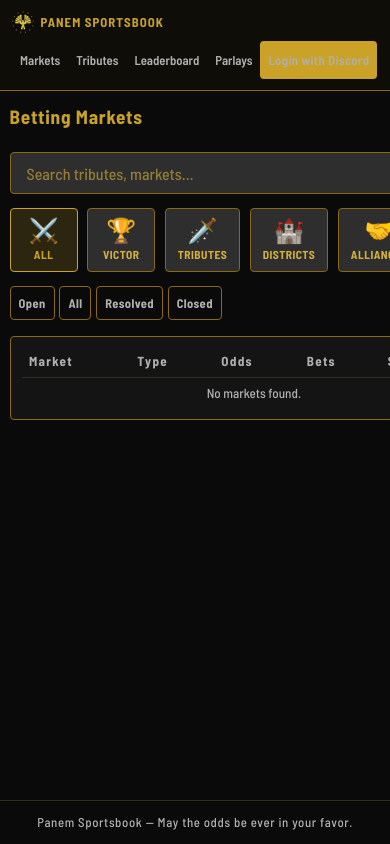
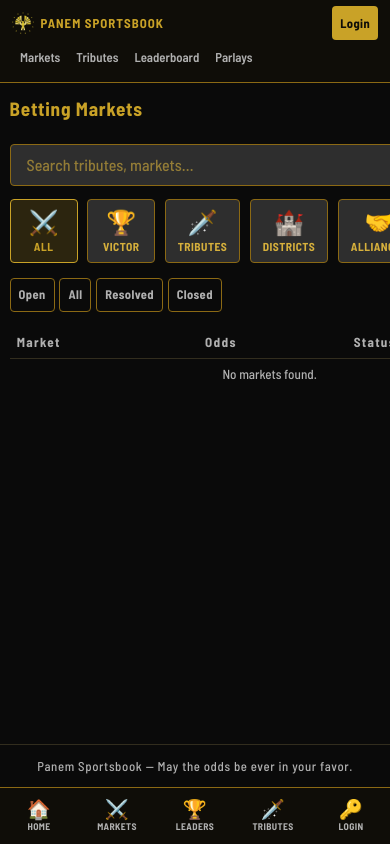
Before and after one commit to Phqen1x/thg-sportsbook, a FastAPI app: template web/templates/markets.html in a window 390 px wide; the page is wider, and only the part inside the window is pictured. Run offline with FastAPI, Linux system fonts and the light colour scheme; the template is opened without the code that fills it, so the values that code supplies are empty; parts of the project's set-up code (start-up, migrations or seed data) failed here and were passed over.

Commit message:
Make web interface responsive across desktop and mobile
- Restructure navbar so auth (login/logout/avatar) is always visible on
  mobile, no longer buried in the horizontally-scrolling nav-links row
- Add sticky bottom navigation bar on mobile (≤640px) with Home, Markets,
  My Bets, Parlay, Balance (logged-in) or Leaderboard, Tributes, Login
  (logged-out); includes safe-area padding for notched phones
- Hide secondary table columns on mobile via .hide-mobile utility class:
  tributes (gender, age, score, kills, alliance), markets (type, bets),
  my bets (odds at placement)
- Add .table-wide for tables that genuinely need horizontal scroll on
  mobile, removing the blanket min-width that forced all tables to scroll
- Fix .quick-amounts to wrap on narrow screens
- Improve .parlay-card-header stacking on mobile
- Fix invalid nested <form> inside <a> on bet page

https://claude.ai/code/session_01Gm7VRrC9Pew5EesDB4JYKP

```diff
--- a/web/static/style.css
+++ b/web/static/style.css
@@ -51,12 +51,12 @@ a:hover { color: var(--header-gold); }
   border-bottom: 1px solid var(--card-border);
   display: flex;
   align-items: center;
-  justify-content: space-between;
   padding: 0 1.5rem;
   height: 56px;
   position: sticky;
   top: 0;
   z-index: 100;
+  gap: 0.5rem;
 }
 
 .brand {
@@ -68,6 +68,7 @@ a:hover { color: var(--header-gold); }
   text-decoration: none;
   white-space: nowrap;
   display: flex; align-items: center; gap: .4rem;
+  flex-shrink: 0;
 }
 .brand:hover { color: var(--text-gold); }
 .brand-logo { width: 22px; height: 22px; object-fit: contain; flex-shrink: 0; }
@@ -76,7 +77,9 @@ a:hover { color: var(--header-gold); }
   display: flex;
   align-items: center;
   gap: 0.25rem;
-  flex-wrap: wrap;
+  flex: 1;
+  overflow: hidden;
+  min-width: 0;
 }
 
 .nav-links a {
@@ -86,6 +89,7 @@ a:hover { color: var(--header-gold); }
   padding: 0.25rem 0.6rem;
   border-radius: var(--radius);
   transition: color 0.15s;
+  white-space: nowrap;
 }
 .nav-links a:hover, .nav-links a.active { color: var(--text-white); }
 .nav-links a.active { color: var(--header-gold); }
@@ -95,10 +99,12 @@ a:hover { color: var(--header-gold); }
   display: flex;
   align-items: center;
   gap: 0.5rem;
-  margin-left: 0.5rem;
+  flex-shrink: 0;
   font-size: 0.85rem;
   color: var(--text-dim);
 }
+.nav-username { white-space: nowrap; }
+.nav-login-btn { flex-shrink: 0; }
 
 .avatar {
   width: 28px;
@@ -792,19 +798,20 @@ input[type=checkbox], input[type=radio] { accent-color: var(--header-gold); }
 
 /* ── Responsive: mobile (≤640px) ─────────────────────────────────────────── */
 @media (max-width: 640px) {
-  /* Navbar: brand stays, links scroll horizontally below on their own line */
+  /* Navbar */
   .navbar {
     height: auto;
     min-height: 52px;
     padding: 0.4rem 0.75rem;
     flex-wrap: wrap;
-    align-items: flex-start;
+    align-items: center;
     gap: 0;
   }
   .brand { font-size: 0.88rem; padding: 0.3rem 0; flex: 1; }
   .nav-links {
     order: 3;
     width: 100%;
+    flex: none;
     overflow-x: auto;
     scrollbar-width: none;
     flex-wrap: nowrap;
@@ -813,9 +820,10 @@ input[type=checkbox], input[type=radio] { accent-color: var(--header-gold); }
   }
   .nav-links::-webkit-scrollbar { display: none; }
   .nav-links > a { font-size: 0.8rem; padding: 0.25rem 0.5rem; white-space: nowrap; }
-  .nav-user { order: 2; margin-left: auto; }
-  .nav-user > span { display: none; }
+  .nav-user { margin-left: auto; gap: 0.35rem; }
+  .nav-username { display: none; }
   .nav-user .btn { font-size: 0.75rem; padding: 0.2rem 0.45rem; }
+  .nav-login-btn { font-size: 0.78rem; padding: 0.25rem 0.55rem; }
 
   /* Container */
   .container { padding: 0.75rem 0.6rem; }
@@ -833,9 +841,12 @@ input[type=checkbox], input[type=radio] { accent-color: var(--header-gold); }
 
   /* Cards / tables */
   .card { padding: 0.6rem 0.7rem; }
-  .table-scroll, .card { overflow-x: auto; }
-  .table { min-width: 460px; }
+  .table-scroll { overflow-x: auto; -webkit-overflow-scrolling: touch; }
+  .table-wide { min-width: 520px; }
   .table th, .table td { padding: 0.35rem 0.45rem; font-size: 0.82rem; }
+
+  /* Column visibility */
+  .hide-mobile { display: none !important; }
 
   /* Buttons */
   .btn { font-size: 0.85rem; padding: 0.4rem 0.7rem; min-height: 38px; }
@@ -851,6 +862,7 @@ input[type=checkbox], input[type=radio] { accent-color: var(--header-gold); }
   .form-row { grid-template-columns: 1fr; }
   .input-row { flex-wrap: wrap; }
   .form-control { font-size: 0.9rem; }
+  .quick-amounts { flex-wrap: wrap; }
 
   /* Balance */
   .balance-layout { grid-template-columns: 1fr; }
@@ -864,6 +876,10 @@ input[type=checkbox], input[type=radio] { accent-color: var(--header-gold); }
   .odds-card { padding: 0.6rem; }
   .odds-display { font-size: 1.25rem; }
 
+  /* Parlay card */
+  .parlay-card-header { flex-direction: column; align-items: flex-start; }
+  .parlay-card-right { width: 100%; justify-content: flex-start; }
+
   /* Home page */
   .home-search-input { font-size: 1rem; padding: 0.65rem 1rem; }
   .home-cat-pill { min-width: 68px; padding: 0.6rem 0.75rem; }
@@ -876,6 +892,9 @@ input[type=checkbox], input[type=radio] { accent-color: var(--header-gold); }
   .home-market-actions .btn-sm { width: 100%; justify-content: center; }
   .home-promo-card { min-width: 200px; }
   .home-parlay-card { min-width: 200px; }
+
+  /* Body padding for fixed mobile nav */
+  body { padding-bottom: calc(56px + env(safe-area-inset-bottom, 0px)); }
 }
 
 /* ── Responsive: small mobile (≤400px) ───────────────────────────────────── */
@@ -894,3 +913,43 @@ input[type=checkbox], input[type=radio] { accent-color: var(--header-gold); }
   .home-market-actions { flex-direction: row; width: auto; }
   .home-market-actions .btn-sm { width: auto; }
 }
+
+/* ── Mobile Bottom Navigation ─────────────────────────────────────────────── */
+.mobile-nav { display: none; }
+
+@media (max-width: 640px) {
+  .mobile-nav {
+    display: flex;
+    position: fixed;
+    bottom: 0;
+    left: 0;
+    right: 0;
+    background: var(--header-dark);
+    border-top: 1px solid var(--card-border);
+    z-index: 100;
+    padding-bottom: env(safe-area-inset-bottom, 0px);
+  }
+  .mobile-nav-item {
+    flex: 1;
+    display: flex;
+    flex-direction: column;
+    align-items: center;
+    justify-content: center;
+    padding: 0.5rem 0.2rem;
+    color: var(--text-dim);
+    text-decoration: none;
+    font-size: 0.6rem;
+    font-weight: 700;
+    letter-spacing: 0.04em;
+    text-transform: uppercase;
+    gap: 0.15rem;
+    min-height: 56px;
+    transition: color 0.15s;
+    border: none;
+    background: none;
+  }
+  .mobile-nav-item.active { color: var(--header-gold); }
+  .mobile-nav-item:hover { color: var(--text-white); }
+  .mobile-nav-icon { font-size: 1.2rem; line-height: 1; display: block; }
+  .mobile-nav-label { line-height: 1.2; display: block; }
+}
--- a/web/templates/base.html
+++ b/web/templates/base.html
@@ -26,15 +26,17 @@
       {% if user.is_admin %}
         <a href="/admin" class="nav-admin {% if request.url.path.startswith('/admin') %}active{% endif %}">Admin</a>
       {% endif %}
-      <div class="nav-user">
-        <img src="{{ user.avatar_url }}" alt="" class="avatar">
-        <span>{{ user.username }}</span>
-        <a href="/auth/logout" class="btn btn-sm btn-outline">Logout</a>
-      </div>
-    {% else %}
-      <a href="/auth/login" class="btn btn-primary">Login with Discord</a>
     {% endif %}
   </div>
+  {% if user %}
+  <div class="nav-user">
+    <img src="{{ user.avatar_url }}" alt="" class="avatar">
+    <span class="nav-username">{{ user.username }}</span>
+    <a href="/auth/logout" class="btn btn-sm btn-outline">Logout</a>
+  </div>
+  {% else %}
+  <a href="/auth/login" class="btn btn-sm btn-primary nav-login-btn">Login</a>
+  {% endif %}
 </nav>
 
 {% if request.query_params.get('error') %}
@@ -52,6 +54,44 @@
   <span>Panem Sportsbook &mdash; May the odds be ever in your favor.</span>
 </footer>
 
+<nav class="mobile-nav" aria-label="Mobile navigation">
+  <a href="/" class="mobile-nav-item {% if request.url.path == '/' %}active{% endif %}">
+    <span class="mobile-nav-icon">🏠</span>
+    <span class="mobile-nav-label">Home</span>
+  </a>
+  <a href="/markets" class="mobile-nav-item {% if request.url.path == '/markets' or request.url.path.startswith('/bet') %}active{% endif %}">
+    <span class="mobile-nav-icon">⚔️</span>
+    <span class="mobile-nav-label">Markets</span>
+  </a>
+  {% if user %}
+  <a href="/my-bets" class="mobile-nav-item {% if request.url.path == '/my-bets' %}active{% endif %}">
+    <span class="mobile-nav-icon">🎲</span>
+    <span class="mobile-nav-label">My Bets</span>
+  </a>
+  <a href="/parlay" class="mobile-nav-item {% if request.url.path == '/parlay' %}active{% endif %}">
+    <span class="mobile-nav-icon">🎯</span>
+    <span class="mobile-nav-label">Parlay</span>
+  </a>
+  <a href="/balance" class="mobile-nav-item {% if request.url.path == '/balance' %}active{% endif %}">
+    <span class="mobile-nav-icon">💰</span>
+    <span class="mobile-nav-label">Balance</span>
+  </a>
+  {% else %}
+  <a href="/leaderboard" class="mobile-nav-item {% if request.url.path == '/leaderboard' %}active{% endif %}">
+    <span class="mobile-nav-icon">🏆</span>
+    <span class="mobile-nav-label">Leaders</span>
+  </a>
+  <a href="/tributes" class="mobile-nav-item {% if request.url.path == '/tributes' %}active{% endif %}">
+    <span class="mobile-nav-icon">🗡️</span>
+    <span class="mobile-nav-label">Tributes</span>
+  </a>
+  <a href="/auth/login" class="mobile-nav-item">
+    <span class="mobile-nav-icon">🔑</span>
+    <span class="mobile-nav-label">Login</span>
+  </a>
+  {% endif %}
+</nav>
+
 <script src="/static/app.js?v={{ static_v }}"></script>
 {% block scripts %}{% endblock %}
 </body>
--- a/web/templates/markets.html
+++ b/web/templates/markets.html
@@ -86,14 +86,14 @@
 </div>
 {% endif %}
 
-<div class="card table-scroll">
-  <table class="table" id="markets-table">
+<div class="table-scroll">
+  <table class="table table-wide" id="markets-table">
     <thead>
       <tr>
         <th>Market</th>
-        <th>Type</th>
+        <th class="hide-mobile">Type</th>
         <th>Odds</th>
-        <th>Bets</th>
+        <th class="hide-mobile">Bets</th>
         <th>Status</th>
         {% if user %}<th></th>{% endif %}
       </tr>
@@ -114,7 +114,7 @@
           </div>
           {% endif %}
         </td>
-        <td><span class="type-badge">{{ market.type | replace('_', ' ') }}</span></td>
+        <td class="hide-mobile"><span class="type-badge">{{ market.type | replace('_', ' ') }}</span></td>
         <td>
           {% if market.status == 'OPEN' or market.status == 'CLOSED' %}
             <span class="font-bold {% if market.odds > 0 %}text-pos{% else %}text-neg{% endif %}">
@@ -128,7 +128,7 @@
             <span class="badge badge-voided">VOIDED</span>
           {% endif %}
         </td>
-        <td class="text-dim">{{ bet_counts.get(market.id, 0) }}</td>
+        <td class="text-dim hide-mobile">{{ bet_counts.get(market.id, 0) }}</td>
         <td><span class="badge badge-{{ market.status.lower() }}">{{ market.status }}</span></td>
         {% if user %}
         <td>
```
Also changed, not shown: web/templates/bet.html (+3 -7 lines), web/templates/my_bets.html (+4 -4 lines), web/templates/tributes.html (+12 -12 lines).
